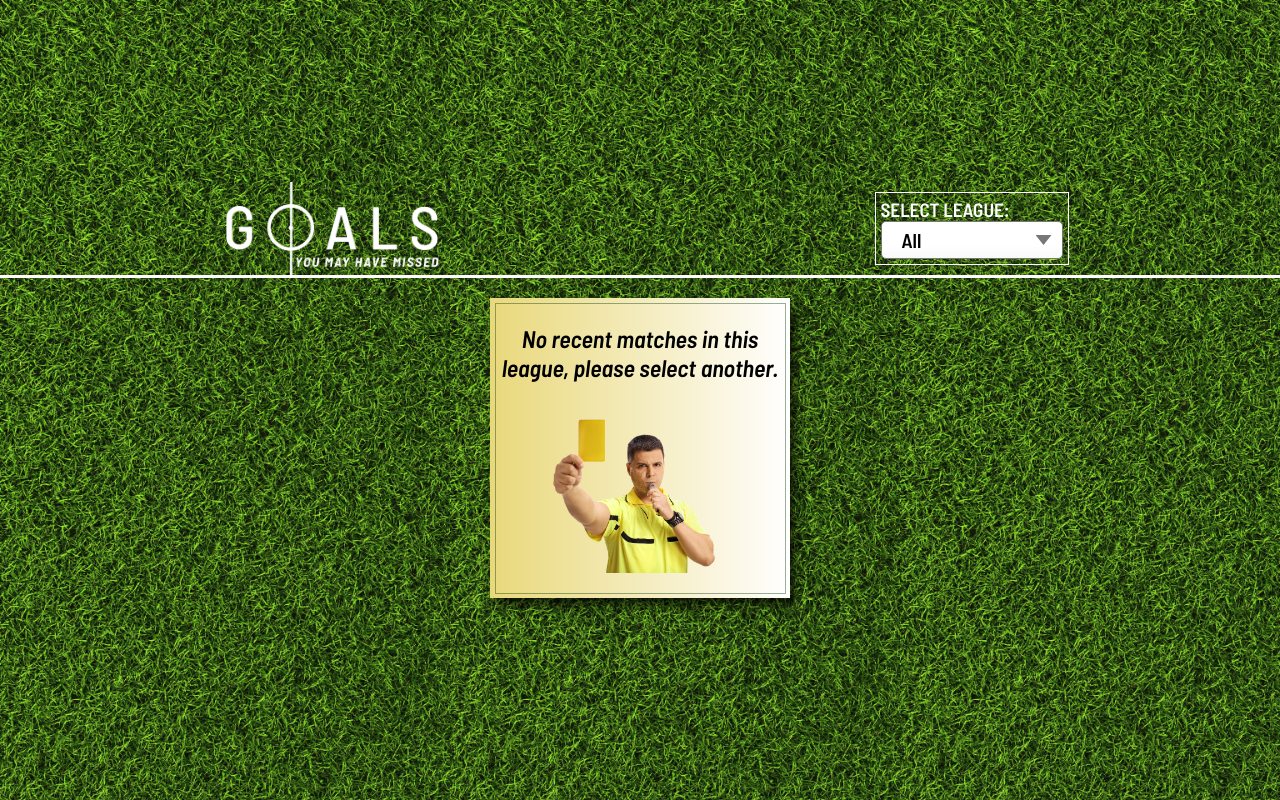
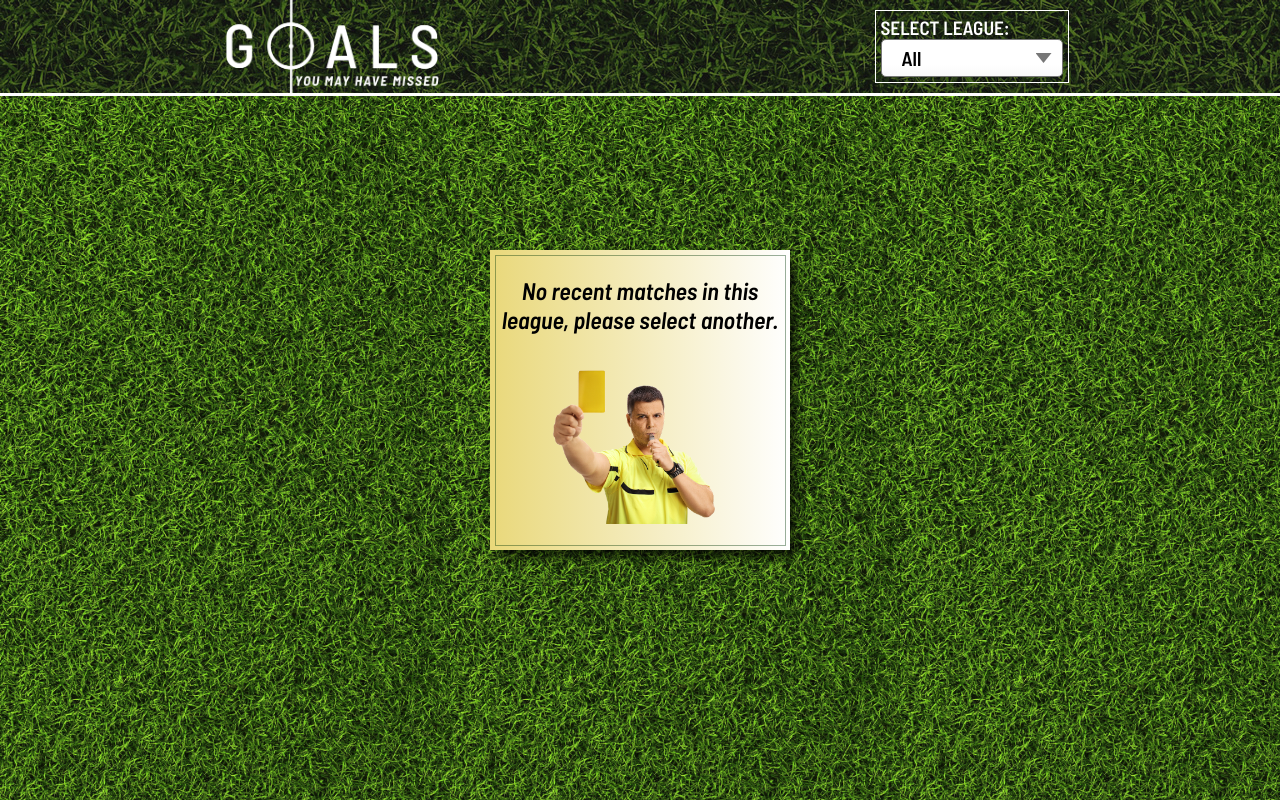
Before and after one commit to bryanparmelee/goals-i-might-have-missed, a React (Create React App) app: page / in a window 1280 px wide. Built offline with nearby package versions, Linux system fonts and the light colour scheme; no server answers.

Commit message:
Fix header styling issues

```diff
--- a/src/components/header/header.styles.css
+++ b/src/components/header/header.styles.css
@@ -1,26 +1,20 @@
-header {
+
+  .logo {
+    width: 100%;
+    height: 96px;
     position: fixed;
+    top: 0;
+    left: 0;
+    z-index: 999;
     background-image: linear-gradient(
       to bottom,
-        rgba(23, 23, 23, 0.7), rgba(23, 23, 23, 0.1)
+      rgba(23, 23, 23, 0.6),
+      rgba(23, 23, 23, 0.6)
     ),
     url(../../assets/header-bg.jpg);
-    background-size: contain;
-    background-attachment: fixed;
-    display: flex;
-    flex-direction: column;
-    align-items: center;
-    justify-content: center;
-    z-index: 200;
-  }
-
-  .logo {
     display: flex;
     justify-content: space-around;
     align-items: center;
-    background: transparent;
-    min-width: 100vw;
-    height: 10%;
     padding-bottom: -10px;
     border-bottom: 3px solid white;
   }
--- a/src/components/match-list/match-list.component.jsx
+++ b/src/components/match-list/match-list.component.jsx
@@ -11,9 +11,7 @@ const MatchList = ({ matches, clickHandler, closeModal }) => {
 
     const matchList = matches.map(matchItem => {
         const {id, embed } = matchItem.videos[0];
-        console.log(embed);
         const embedCode = embed.match(embedRegex);
-        console.log(embedCode[0]);
         return matchItem.isOpen ?
             <Video
                 key={id}
--- a/src/components/match-list/match-list.styles.css
+++ b/src/components/match-list/match-list.styles.css
@@ -1,4 +1,5 @@
 .match-list {
+  margin-top: 100px;
   display: grid;
   grid-template-columns: repeat(3, 1fr);
 }
--- a/src/components/match/match.component.jsx
+++ b/src/components/match/match.component.jsx
@@ -23,7 +23,7 @@ const Match = ({ id, matchInfo, clickHandler }) => {
                 <div className="thumb-sq">
                     <img
                         className="thumb"
-                        alt={title}
+                        alt=''
                         src={thumbnail}
                     />
                 </div>
--- a/src/components/match/match.styles.css
+++ b/src/components/match/match.styles.css
@@ -61,7 +61,7 @@ h4 {
 
 .thumb-sq {
   background-color: gray;
-  /* background-image: url(./IMAGES/thumb2.jpg); */
+  background-image: url(../../assets/thumb2.jpg);
   background-size: cover;
   width: 240px;
   height: 125px;
```
Also changed, not shown: src/App.css (line endings or trailing spaces). Lines whose indentation alone changed are shown as unchanged.
